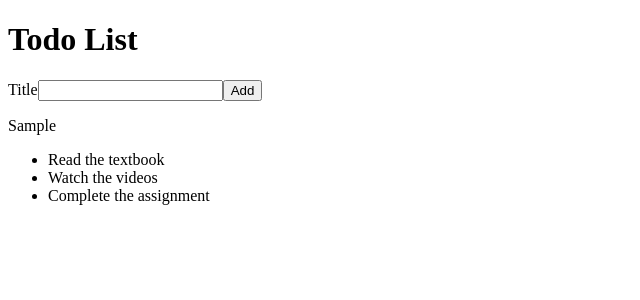
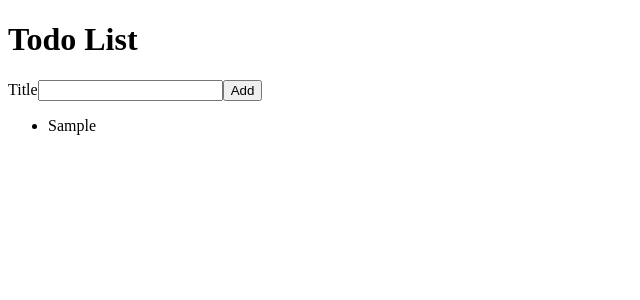
Before and after one commit to Alevtina-Babinskaya/react-todo, a React (Create React App) app: page / in a window 1280 px wide. Both pictures are taken after typing "Sample" into the empty fields and a click on the button "Add". Shown: the top 300 px of the page, without its empty margins (0-640 px from the left). Built offline with nearby package versions, Linux system fonts and the light colour scheme; the HTML template or start-up script is replaced by a standard one.

Commit message:
the task complete

```diff
--- a/src/AddTodoForm.js
+++ b/src/AddTodoForm.js
@@ -1,18 +1,25 @@
-import react from "react";
-const AddTodoForm = function(props) {
+import React from "react";
+const AddTodoForm = function({onAddTodo}) {
+    const [todoTitle, setTodoTitle] = React.useState('');
+
+    const handleTitleChange = (event) => {
+        let newTodoTitle = event.target.value;
+        setTodoTitle(newTodoTitle);
+    };
 
     const handleAddTodo = (event) => {
         event.preventDefault();
-        let todoTitle = event.target.title.value;
-        console.log(todoTitle);
-        event.target.title.value = "";
-        props.onAddTodo(todoTitle);
+        setTodoTitle('');
+        onAddTodo ({
+            title: todoTitle,
+            id: Date.now(),
+        });
 
     };
     return (
         <form onSubmit={handleAddTodo}>
             <label htmlFor="todoTitle">Title</label>
-            <input name="title" id="todoTitle"></input>
+            <input value={todoTitle} name="title" id="todoTitle" onChange={handleTitleChange}></input>
             <button type="submit">Add</button>
         </form>
     );
--- a/src/App.js
+++ b/src/App.js
@@ -2,8 +2,12 @@ import React from 'react';
 import TodoList from './TodoList';
 import AddTodoForm from './AddTodoForm';
 function App() {
-  const [newTodo, setNewTodo] = React.useState('');
 
+  const [todoList, setTodoList] = React.useState([]);
+
+  const addTodo = (newTodo) => {
+    setTodoList ([...todoList, newTodo]);
+  };
 
   return (
     <div style={{ textAlign: 'left' }}>
@@ -11,9 +15,9 @@ function App() {
         <h1>
           Todo List
         </h1>
-        <AddTodoForm onAddTodo = {setNewTodo}/>
-        <p>{newTodo}</p>
-        <TodoList/>
+        <AddTodoForm onAddTodo = {addTodo}/>
+        <p>{}</p>
+        <TodoList todoList = {todoList}/>
       </header>
     </div>
   );
--- a/src/TodoList.js
+++ b/src/TodoList.js
@@ -1,21 +1,11 @@
 import React from 'react';
 import TodoListItem from './TodoListItem';
-const List = [
-    {"id": 0,
-    "title": "Read the textbook"
-  },
-  {"id": 1,
-  "title": "Watch the videos"
-  },
-  {"id": 2,
-  "title": "Complete the assignment"
-  }
-  ];
-const TodoList = function() {
+
+const TodoList = function({todoList}) {
 
 return (
     <ul>
-          {List.map( function(i) {
+          {todoList.map( function(i) {
           return (<TodoListItem key={i.id} todo={i}/>);
           })}
 
--- a/src/TodoListItem.js
+++ b/src/TodoListItem.js
@@ -1,8 +1,8 @@
 import React from "react";
-const TodoListItem = function (props) {
+const TodoListItem = function ({todo}) {
 
     return (
-    <li>{props.todo.title}</li>
+    <li>{todo.title}</li>
     );
     };
 export default TodoListItem;
```
